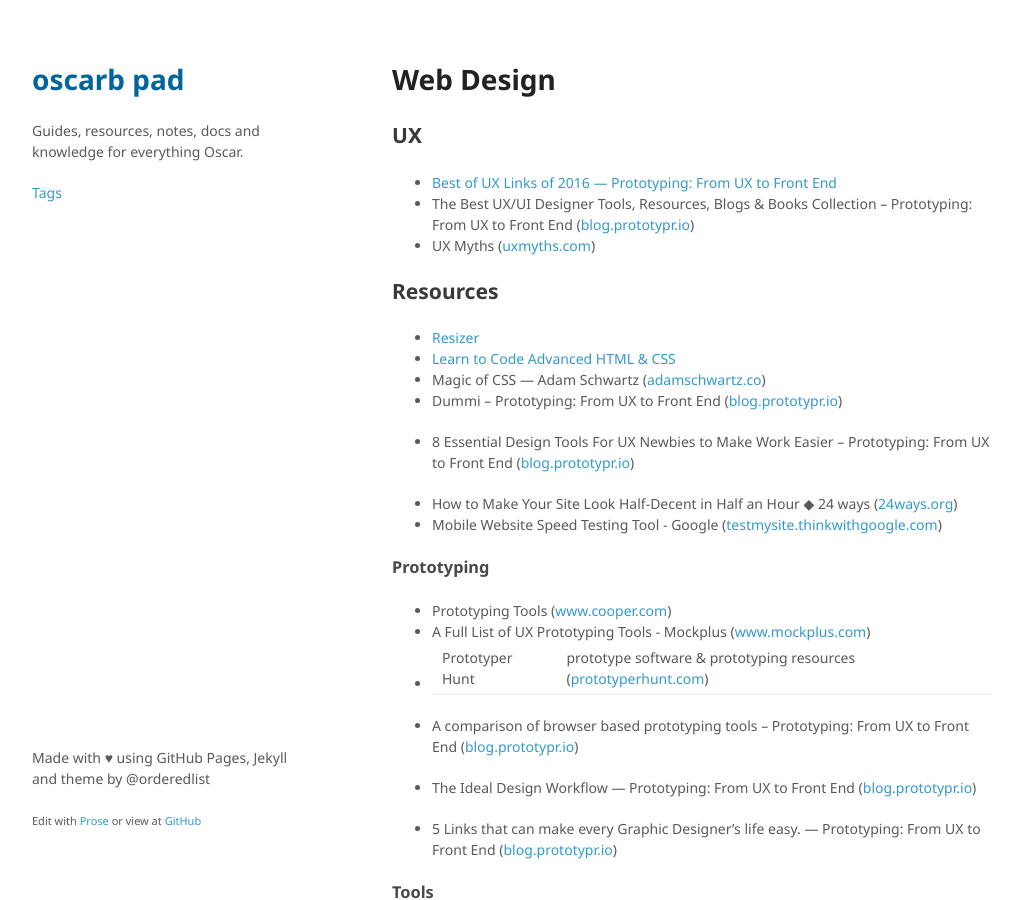
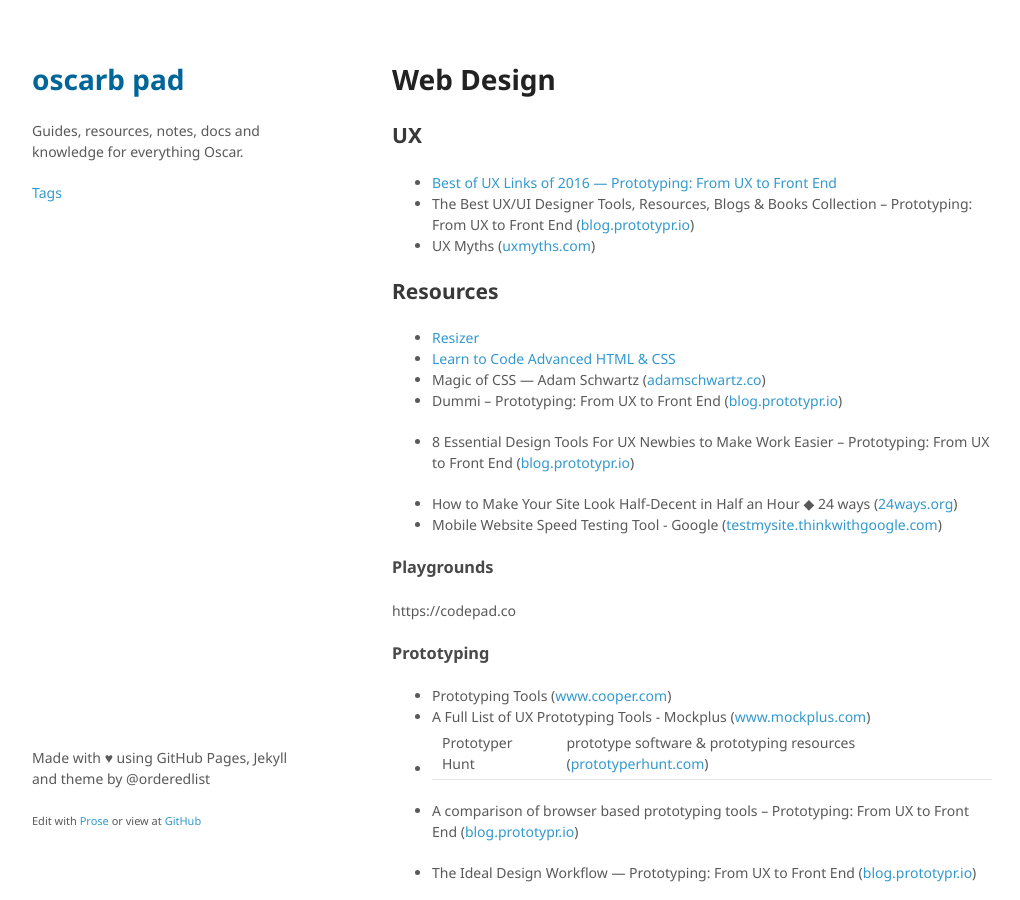
Before and after one commit to oscarb/pad, a Jekyll site: the page built from _docs/web-design.md, in a window 1280 px wide and 900 px high. Shown: the whole window, without its empty margins (128-1148 px from the left). Built offline with Jekyll 4.4.1, drawn with Linux system fonts in a browser that asks for light colours.

Commit message:
Updated web-design.md

```diff
--- a/_docs/web-design.md
+++ b/_docs/web-design.md
@@ -27,6 +27,10 @@ published: true
 
 * How to Make Your Site Look Half-Decent in Half an Hour ◆ 24 ways ([24ways.org](https://24ways.org/2012/how-to-make-your-site-look-half-decent/))
 * Mobile Website Speed Testing Tool - Google ([testmysite.thinkwithgoogle.com](https://testmysite.thinkwithgoogle.com/))
+
+### Playgrounds
+
+https://codepad.co
 
 ### Prototyping
 
```
